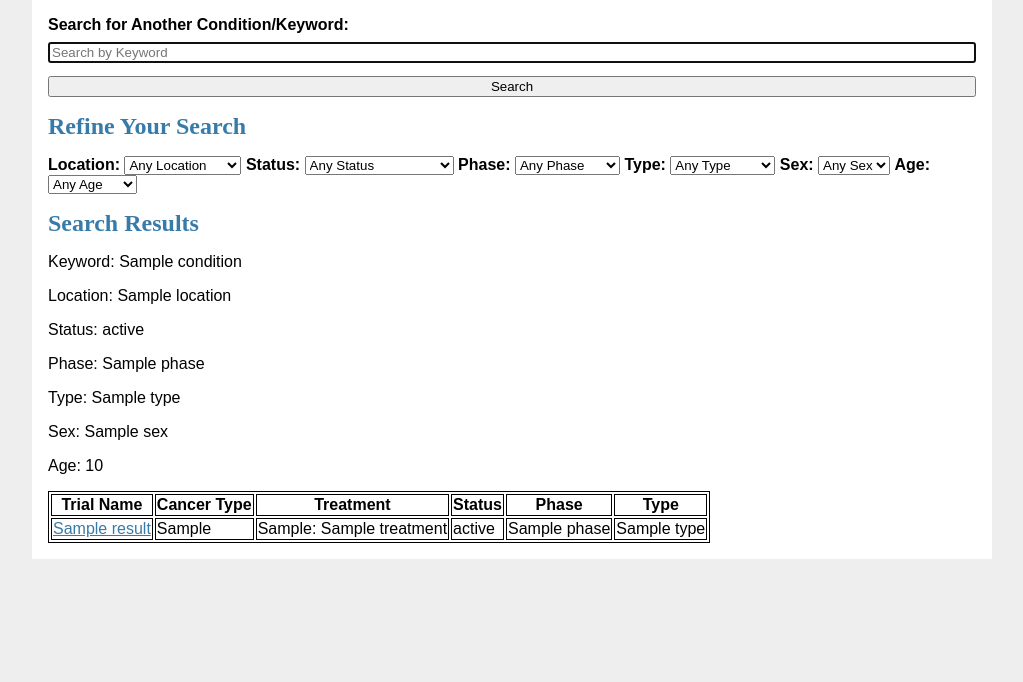
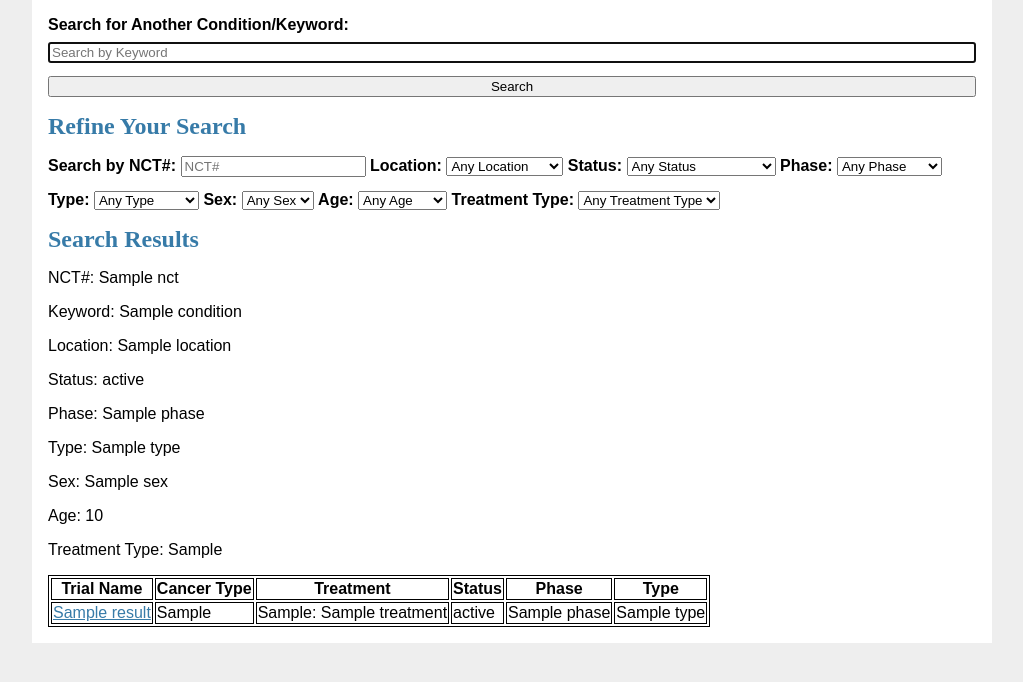
Before and after one commit to honganndo/Cancer-Clinical-Trial-Database, a Flask app: template templates/results.html in a window 1280 px wide. Shown: the part 91-773 px from the top of the page, without its empty margins (128-1151 px from the left). Run offline with Flask 3, Linux system fonts and the light colour scheme; the template is opened without the code that fills it: most values are stand-ins (such as "Sample title", 1, 10 or a date in 2020); parts of the project's set-up code (start-up, migrations or seed data) failed here and were passed over.

Commit message:
Add search by nct and treatment type

```diff
--- a/server.py
+++ b/server.py
@@ -198,12 +198,14 @@ def results():
         locations = sorted(set([row[0] for row in results]))
 
     condition = request.form.get('condition')
+    nct = request.form.get('nct')
     location = request.form.get('location')
     status = request.form.get('status')
     phase = request.form.get('phase')
     type = request.form.get('type')
     sex = request.form.get('sex')
     age = request.form.get('age')
+    treatment_type = request.form.get('treatment_type')
     results = []
 
     if request.method == 'POST':
@@ -221,6 +223,18 @@ def results():
                     f"UPPER(description) LIKE UPPER('%{condition}%') OR "
                     f"UPPER(cancer_type) LIKE UPPER('%{condition}%') OR "
                     f"UPPER(treatment) LIKE UPPER('%{condition}%')")
+            if nct:
+                if nct[:3].upper() == "NCT":
+                    nct = nct[3:]
+
+                # invalid NCT number
+                if nct.isdigit():
+                    where_clause.append(f"clinical_trials.nct = {nct}")
+                else:
+                    # invalid NCT number
+                    where_clause.append(f"clinical_trials.nct = -1")
+
+
 
             if location:
                 results_query.append(
@@ -243,6 +257,9 @@ def results():
                 if age:
                     where_clause.append(f"'{age}' = ANY(eligibility.age)")
 
+            if treatment_type:
+                where_clause.append(f"treatment_type = UPPER('{treatment_type}')")
+
             if phase:
                 where_clause.append(f"'{phase}' = ANY(eligibility.phase)")
 
@@ -258,7 +275,8 @@ def results():
 
     return render_template("results.html", condition=condition, status=status,
                            location=location, results=results,
-                           locations=locations, phase=phase, type=type, sex=sex, age=age)
+                           locations=locations, phase=phase, type=type, sex=sex,
+                           age=age, treatment_type=treatment_type, nct=nct)
 
 
 @app.route('/trialpage/<int:trial_id>')
--- a/templates/results.html
+++ b/templates/results.html
@@ -12,6 +12,9 @@
 
   <div>
     <h2>Refine Your Search</h2>
+    <label for="nct">Search by NCT#:</label>
+    <input type="search" id="nct" name="nct" placeholder="NCT#">
+
     <label for="location">Location:</label>
     <select id="location" name="location" >
       <option value="">Any Location</option>
@@ -66,11 +69,24 @@
       <option value="older adult">Older Adult</option>
     </select>
 
-
+    <label for="treatment_type">Treatment Type:</label>
+    <select id="treatment_type" name="treatment_type">
+      <option value="">Any Treatment Type</option>
+      <option value="drug">Drug</option>
+      <option value="diagnostic teset">Diagnostic Test</option>
+      <option value="procedure">Procedure</option>
+      <option value="biological">Biological</option>
+      <option value="genetic">Genetic</option>
+      <option value="radiation">Radiation</option>
+      <option value="device">Device</option>
+      <option value="misc">Miscellaneous</option>
+      <option value="other">Other</option>
+    </select>
 </div>
   </form>
 
   <h1>Search Results</h1>
+  <p>NCT#: {{ nct }}</p>
   <p>Keyword: {{ condition }}</p>
   <p>Location: {{ location }}</p>
   <p>Status: {{ status }}</p>
@@ -78,7 +94,7 @@
   <p>Type: {{ type }}</p>
   <p>Sex: {{ sex }}</p>
   <p>Age: {{ age }}</p>
-
+  <p>Treatment Type: {{ treatment_type }}</p>
 
   <table>
     <thead>
```
